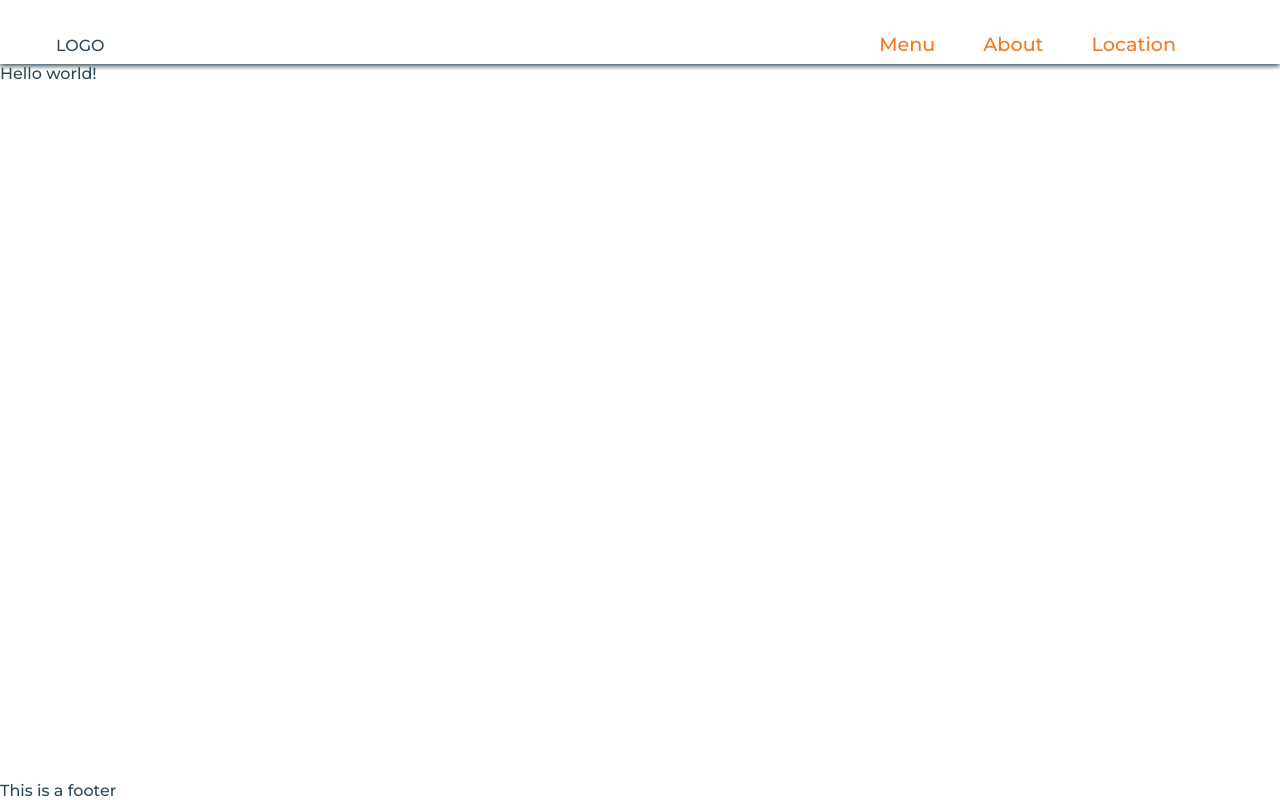
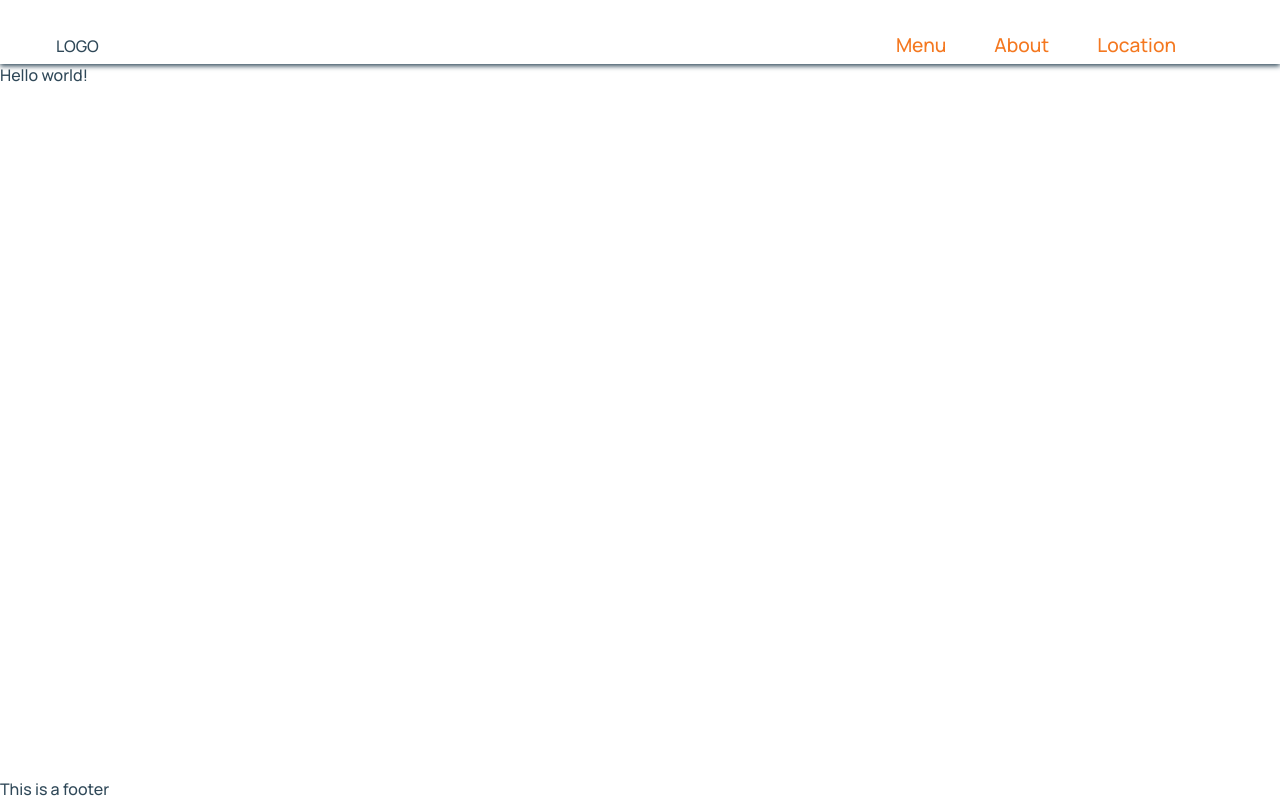
Before and after one commit to choshin314/gatsby-restaurant, a Gatsby site: page / in a window 1280 px wide. Built offline with nearby package versions, Linux system fonts and the light colour scheme; Gatsby itself is replaced by a stand-in of ours.

Commit message:
new default font - Manrope

```diff
--- a/src/styles/index.css
+++ b/src/styles/index.css
@@ -1,3 +1,4 @@
+@import url('https://fonts.googleapis.com/css2?family=Manrope:wght@500;700&display=swap');
 @import url('https://fonts.googleapis.com/css2?family=Montserrat:wght@500;600;700&display=swap');
 
 * {
@@ -12,6 +13,6 @@
     box-sizing: border-box;
     margin: 0;
     height: 100%;
-    font-family: 'Montserrat', sans-serif;
+    font-family: 'Manrope','Montserrat', sans-serif;
     color: var(--dark-grey);
 }
```
